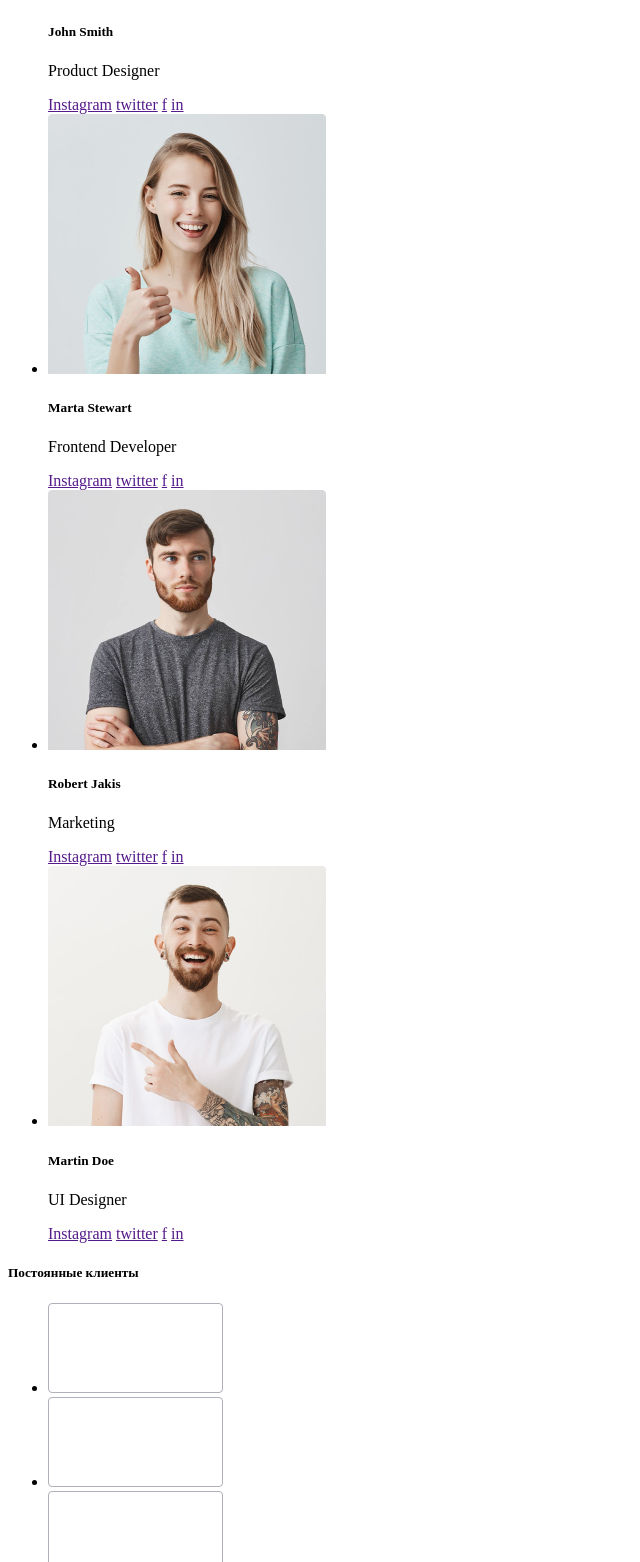
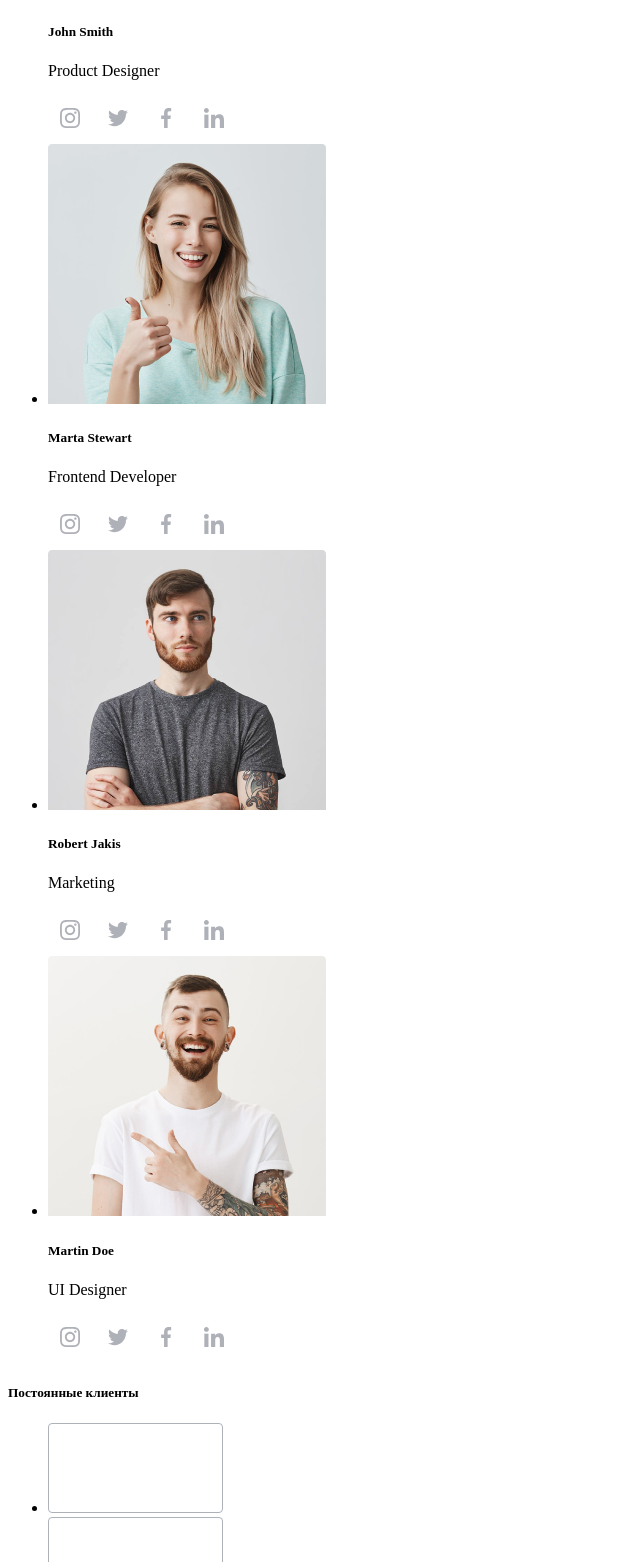
Before and after one commit to morbye/HomeWork1, a plain HTML site: page index.html in a window 1280 px wide. Shown: the part 2010-3572 px from the top of the page, without its empty margins (0-640 px from the left). Drawn offline with Linux system fonts and the light colour scheme.

Commit message:
Изменил в Наша команада имя на иконки свг

```diff
--- a/index.html
+++ b/index.html
@@ -82,37 +82,37 @@
                     <img src="./images/imgJohn.png" alt="" />
                     <h5>John Smith</h5>
                     <p>Product Designer</p>
-                    <a href="">Instagram</a>
-                    <a href="">twitter</a>
-                    <a href="">f</a>
-                    <a href="">in</a>
+                    <a href=""><img src="./images/Insta.svg" alt="" /></a>
+                    <a href=""><img src="./images/twitter.svg" alt="" /></a>
+                    <a href=""><img src="./images/F.svg" alt="" /></a>
+                    <a href=""><img src="./images/in.svg" alt="" /></a>
                 </li>
                 <li>
                     <img src="./images/imgMarta.png" alt="" />
                     <h5>Marta Stewart</h5>
                     <p>Frontend Developer</p>
-                    <a href="">Instagram</a>
-                    <a href="">twitter</a>
-                    <a href="">f</a>
-                    <a href="">in</a>
+                    <a href=""><img src="./images/Insta.svg" alt="" /></a>
+                    <a href=""><img src="./images/twitter.svg" alt="" /></a>
+                    <a href=""><img src="./images/F.svg" alt="" /></a>
+                    <a href=""><img src="./images/in.svg" alt="" /></a>
                 </li>
                 <li>
                     <img src="./images/imgRobert.png" alt="" />
                     <h5>Robert Jakis</h5>
                     <p>Marketing</p>
-                    <a href="">Instagram</a>
-                    <a href="">twitter</a>
-                    <a href="">f</a>
-                    <a href="">in</a>
+                    <a href=""><img src="./images/Insta.svg" alt="" /></a>
+                    <a href=""><img src="./images/twitter.svg" alt="" /></a>
+                    <a href=""><img src="./images/F.svg" alt="" /></a>
+                    <a href=""><img src="./images/in.svg" alt="" /></a>
                 </li>
                 <li>
                     <img src="./images/imgMartin.png" alt="" />
                     <h5>Martin Doe</h5>
                     <p>UI Designer</p>
-                    <a href="">Instagram</a>
-                    <a href="">twitter</a>
-                    <a href="">f</a>
-                    <a href="">in</a>
+                    <a href=""><img src="./images/Insta.svg" alt="" /></a>
+                    <a href=""><img src="./images/twitter.svg" alt="" /></a>
+                    <a href=""><img src="./images/F.svg" alt="" /></a>
+                    <a href=""><img src="./images/in.svg" alt="" /></a>
                 </li>
             </ul>
         </section>
```
